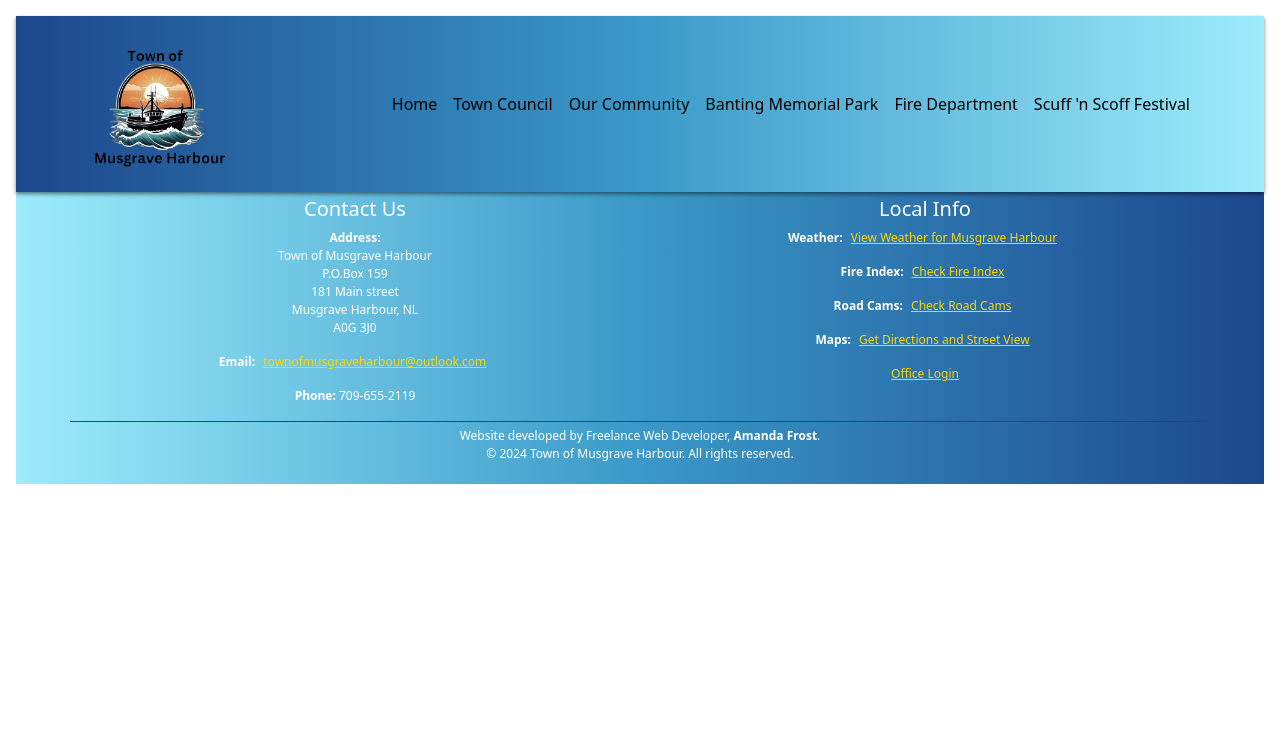
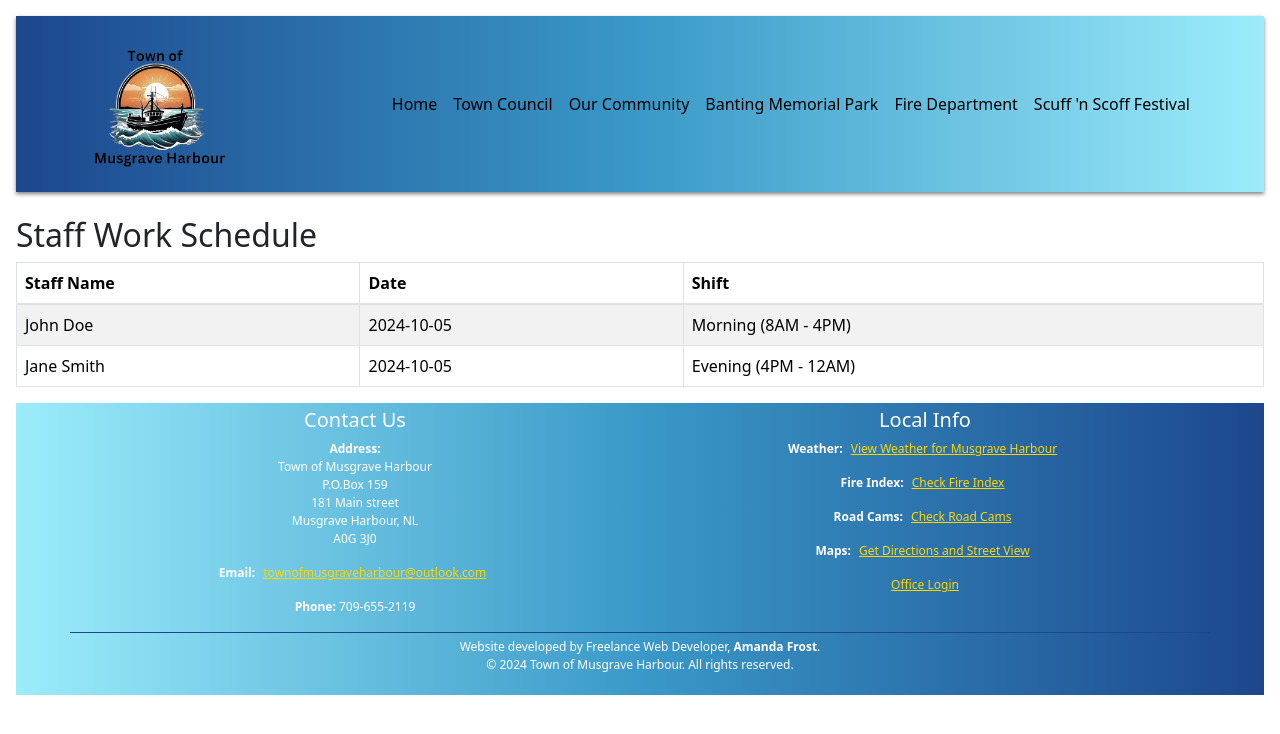
Before and after one commit to Amandafrost79/TownOfMusgraveHarbour, a React (Vite) app: page /TownOfMusgraveHarbour/staff-schedule in a window 1280 px wide. Shown: the top 734 px of the page. Built offline with nearby package versions, Linux system fonts and the light colour scheme.

Commit message:
add staffschedule component

```diff
--- a/package.json
+++ b/package.json
@@ -17,6 +17,7 @@
     "@fortawesome/react-fontawesome": "^0.2.0",
     "@fullcalendar/daygrid": "^6.1.15",
     "@fullcalendar/interaction": "^6.1.15",
+    "@fullcalendar/list": "^6.1.15",
     "@fullcalendar/react": "^6.1.15",
     "@fullcalendar/timegrid": "^6.1.15",
     "@mui/material": "^5.15.10",
--- a/src/App.jsx
+++ b/src/App.jsx
@@ -15,6 +15,7 @@ import StaffTimesheet from "./routes/StaffTimesheet"; // Add staff timesheet pag
 import { AuthProvider } from "./AuthContext"; // Add AuthProvider import
 import "./App.css";
 import Reminders from "./routes/Reminders";
+import StaffSchedule from "./routes/StaffSchedule";
 
 function App() {
   return (
@@ -23,7 +24,7 @@ function App() {
         <div className="App">
           <Header />
           <Routes>
-            <Route path="/TownOfMusgraveHarbour" element={<HomePage />} />
+            <Route path="/" element={<HomePage />} />
             <Route path="/town" element={<Town />} />
             <Route path="/community" element={<Community />} />
             <Route path="/banting-park" element={<BantingPark />} />
@@ -37,6 +38,7 @@ function App() {
             />
             <Route path="/staff-timesheet" element={<StaffTimesheet />} />
             <Route path="/reminders" element={<Reminders />} />
+            <Route path="/staff-schedule" element={<StaffSchedule />} />
           </Routes>
           <Footer />
         </div>
--- a/src/AuthContext.jsx
+++ b/src/AuthContext.jsx
@@ -1,15 +1,29 @@
-import React, { createContext, useState, useContext } from "react";
+import React, { createContext, useState, useContext, useEffect } from "react";
 
 const AuthContext = createContext();
 
 export const AuthProvider = ({ children }) => {
   const [user, setUser] = useState(null);
 
+  useEffect(() => {
+    console.log(user);
+    if (sessionStorage.getItem("username")) {
+      setUser({
+        username: sessionStorage.getItem("username"),
+        role: "councillor",
+      });
+    }
+  }, []);
+
   const login = (username, role) => {
     setUser({ username, role });
+    sessionStorage.setItem("username", username);
   };
 
-  const logout = () => setUser(null);
+  const logout = () => {
+    setUser(null);
+    sessionStorage.removeItem("username");
+  };
 
   return (
     <AuthContext.Provider value={{ user, login, logout }}>
--- a/src/components/Header.jsx
+++ b/src/components/Header.jsx
@@ -1,7 +1,7 @@
 // export default Header;
 import React, { useState } from "react";
 import { Link } from "react-router-dom";
-import { Navbar, Nav, Container, NavDropdown } from "react-bootstrap";
+import { Navbar, Nav, Container, NavDropdown, Button } from "react-bootstrap";
 import { FontAwesomeIcon } from "@fortawesome/react-fontawesome";
 import { faBars, faTimes } from "@fortawesome/free-solid-svg-icons";
 import logo from "/images/Musgrave.png";
@@ -10,7 +10,7 @@ import { useAuth } from "../AuthContext";
 
 const Header = () => {
   const [expanded, setExpanded] = useState(false);
-  const { user } = useAuth();
+  const { user, logout } = useAuth();
 
   return (
     <Navbar bg="light" expand="lg" sticky="top" expanded={expanded}>
@@ -33,7 +33,7 @@ const Header = () => {
         </Navbar.Toggle>
         <Navbar.Collapse id="basic-navbar-nav">
           <Nav className="ms-auto">
-            <Nav.Link as={Link} to="/TownOfMusgraveHarbour">
+            <Nav.Link as={Link} to="/">
               Home
             </Nav.Link>
             <Nav.Link as={Link} to="/town">
@@ -63,6 +63,12 @@ const Header = () => {
                 <NavDropdown.Item as={Link} to="/reminders">
                   Reminders
                 </NavDropdown.Item>
+                <NavDropdown.Item as={Link} to="/staff-schedule">
+                  Staff Work Schedule
+                </NavDropdown.Item>
+                <NavDropdown.Item as={Button} onClick={logout}>
+                  Log Out
+                </NavDropdown.Item>
               </NavDropdown>
             )}
           </Nav>
--- a/src/routes/LoginPage.jsx
+++ b/src/routes/LoginPage.jsx
@@ -26,6 +26,8 @@ const LoginPage = () => {
       navigate("/staff-timesheet");
     } else if (role === "reminders") {
       navigate("/reminders");
+    } else if (role === "schedule") {
+      navigate("/staff-schedule");
     }
   };
 
@@ -69,6 +71,7 @@ const LoginPage = () => {
                 <option value="councillor">Councillor</option>
                 <option value="staff">Staff</option>
                 <option value="reminders">Reminders</option>
+                <option value="schedule">Schedule</option>
               </Form.Select>
             </Form.Group>
 
--- /dev/null
+++ b/src/routes/StaffSchedule.jsx
@@ -0,0 +1,36 @@
+import React from "react";
+import { Table } from "react-bootstrap";
+
+const StaffSchedule = () => {
+  const schedules = [
+    { name: "John Doe", date: "2024-10-05", shift: "Morning (8AM - 4PM)" },
+    { name: "Jane Smith", date: "2024-10-05", shift: "Evening (4PM - 12AM)" },
+    // Add more schedules here...
+  ];
+
+  return (
+    <div className="mt-4">
+      <h2>Staff Work Schedule</h2>
+      <Table striped bordered hover>
+        <thead>
+          <tr>
+            <th>Staff Name</th>
+            <th>Date</th>
+            <th>Shift</th>
+          </tr>
+        </thead>
+        <tbody>
+          {schedules.map((schedule, index) => (
+            <tr key={index}>
+              <td>{schedule.name}</td>
+              <td>{schedule.date}</td>
+              <td>{schedule.shift}</td>
+            </tr>
+          ))}
+        </tbody>
+      </Table>
+    </div>
+  );
+};
+
+export default StaffSchedule;
```
Also changed, not shown: 1 other file (tests, documents, lock files or other folders).
